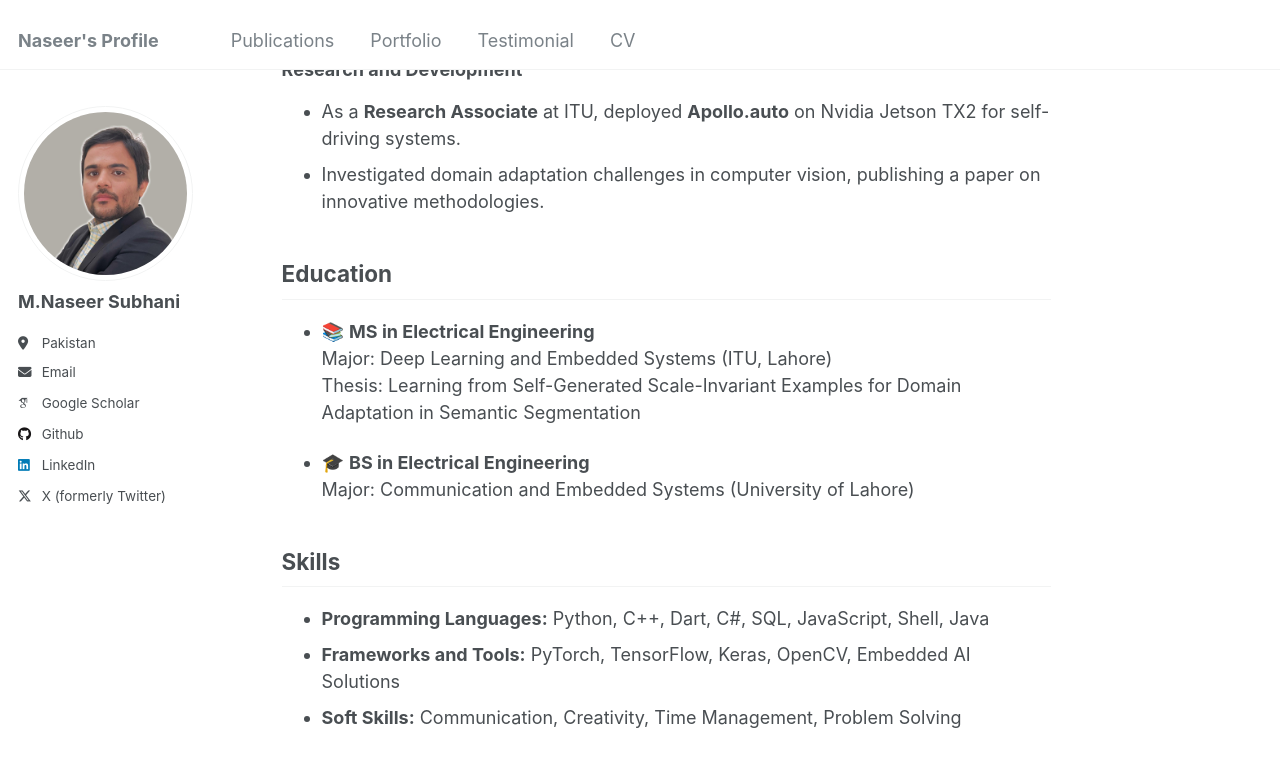
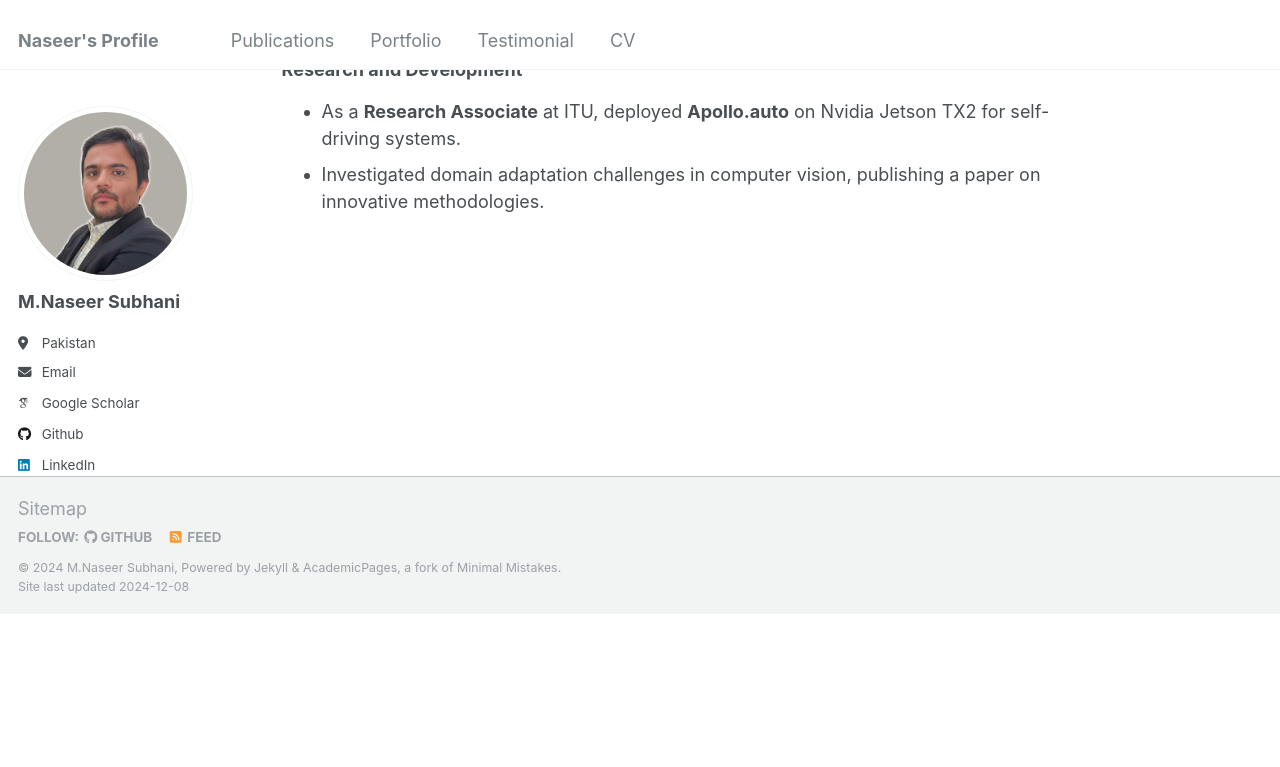
Before and after one commit to MNaseerSubhani/mnaseer.githu.io, a Jekyll site: the page built from _pages/about.md, in a window 1280 px wide and 900 px high, scrolled down 1054 px. Shown: the top 767 px of the window. Built offline with Jekyll 4.4.1, drawn with Linux system fonts in a browser that asks for light colours; some web fonts are replaced; after the commit the page ends 1669 px from its top, so only the background shows below that.

Commit message:
change config file

```diff
--- a/_pages/about.md
+++ b/_pages/about.md
@@ -30,16 +30,3 @@ redirect_from:
 ### Research and Development
 - As a **Research Associate** at ITU, deployed **Apollo.auto** on Nvidia Jetson TX2 for self-driving systems.
 - Investigated domain adaptation challenges in computer vision, publishing a paper on innovative methodologies.
-
-## Education
-- 📚 **MS in Electrical Engineering**
-  Major: Deep Learning and Embedded Systems (ITU, Lahore)
-  Thesis: Learning from Self-Generated Scale-Invariant Examples for Domain Adaptation in Semantic Segmentation
-
-- 🎓 **BS in Electrical Engineering**
-  Major: Communication and Embedded Systems (University of Lahore)
-
-## Skills
-- **Programming Languages:** Python, C++, Dart, C#, SQL, JavaScript, Shell, Java
-- **Frameworks and Tools:** PyTorch, TensorFlow, Keras, OpenCV, Embedded AI Solutions
-- **Soft Skills:** Communication, Creativity, Time Management, Problem Solving
```
